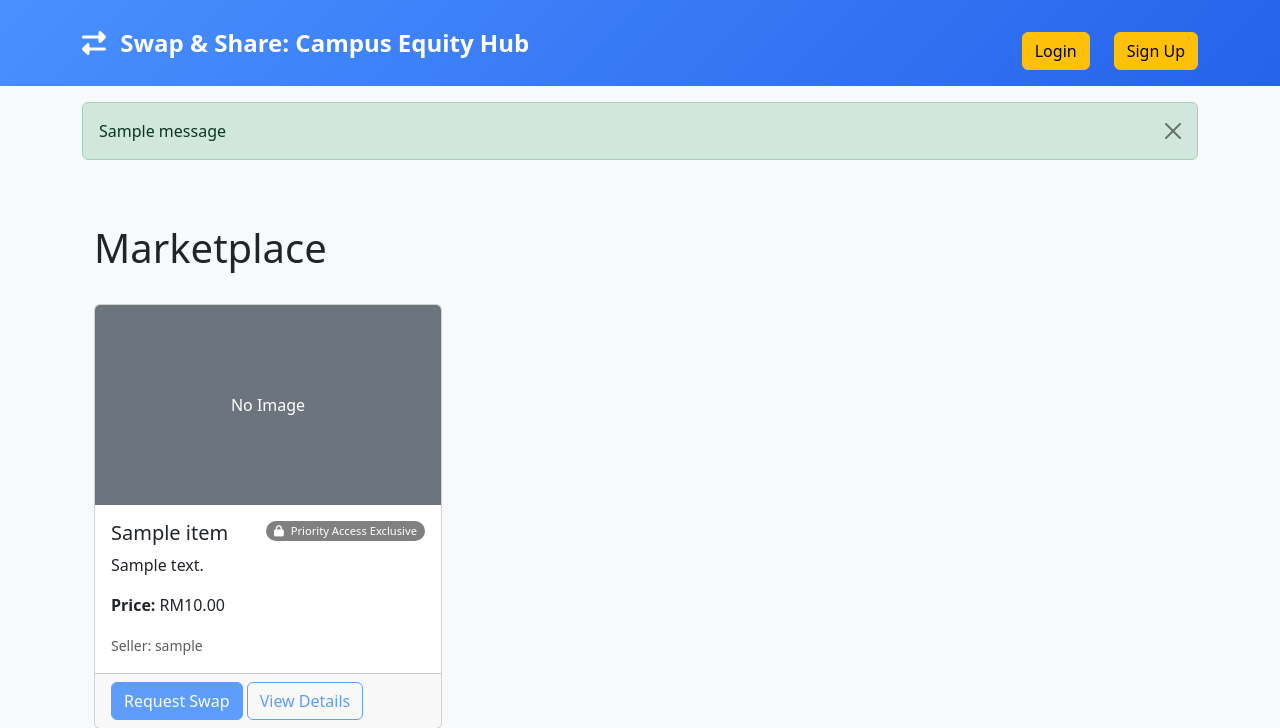
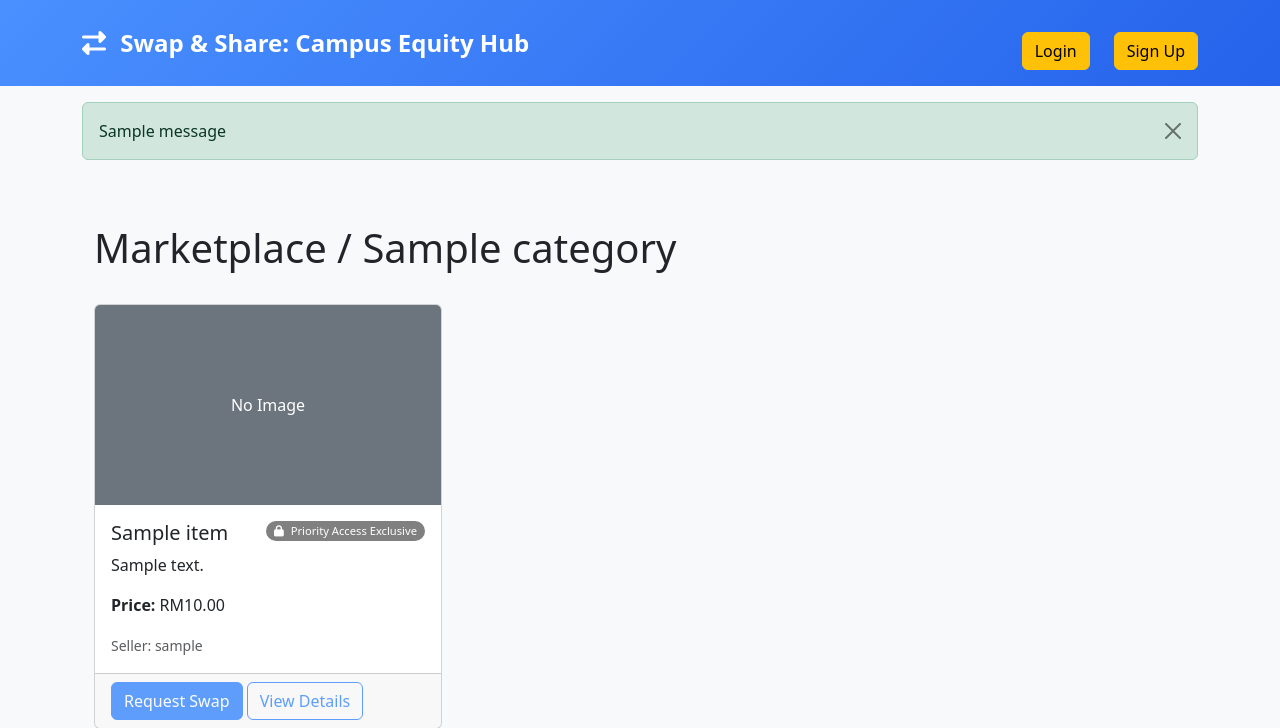
Before and after one commit to TheINSANE333/Campus-Equity-Hub, a Flask app: template app/templates/marketplace.html in a window 1280 px wide. Shown: the top 728 px of the page. Run offline with Flask 3, Linux system fonts and the light colour scheme; the template is opened without the code that fills it: most values are stand-ins (such as "Sample title", 1, 10 or a date in 2020); one stand-in notice (Sample message) is shown; some libraries are stand-ins or nearby versions.

Commit message:
display category in marketplace

```diff
--- a/app/routes/marketplace.py
+++ b/app/routes/marketplace.py
@@ -40,4 +40,4 @@ class Marketplace(Endpoint):
         if user_role != 'special' and user_role != 'admin':
             items = [item for item in items if item.timestamp <= two_days_ago]
 
-        return render_template('marketplace.html', items=items, unfiltered_items=unfiltered_items)
+        return render_template('marketplace.html', items=items, unfiltered_items=unfiltered_items, category=category_filter)
--- a/app/templates/marketplace.html
+++ b/app/templates/marketplace.html
@@ -5,7 +5,7 @@
 {% block content %}
 <div class="container py-4">
     <div class="d-flex justify-content-between align-items-center mb-4">
-        <h1>Marketplace</h1>
+        <h1>Marketplace / {{ category }}</h1>
         {% if session.get('user_id') %}
         <div class="d-flex gap-2">
             {% if session.get('role') == 'admin' %}
```
